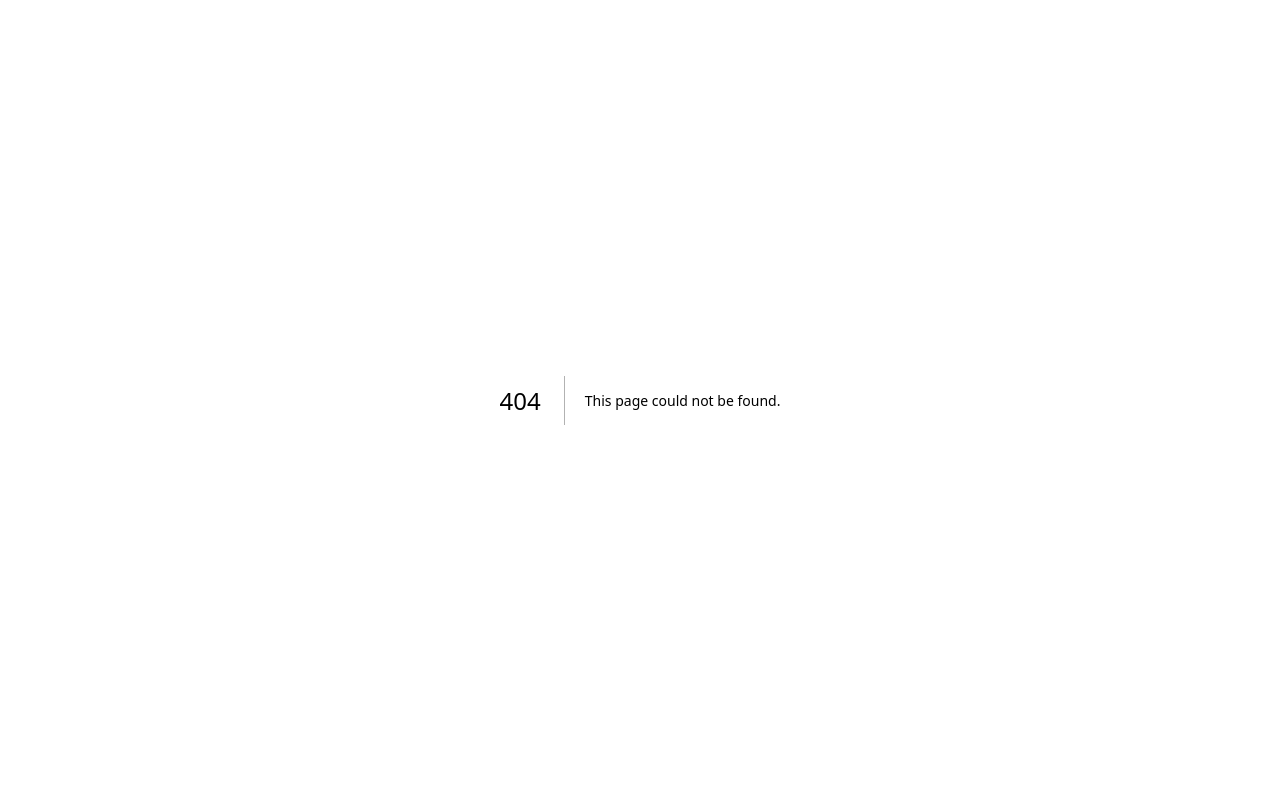
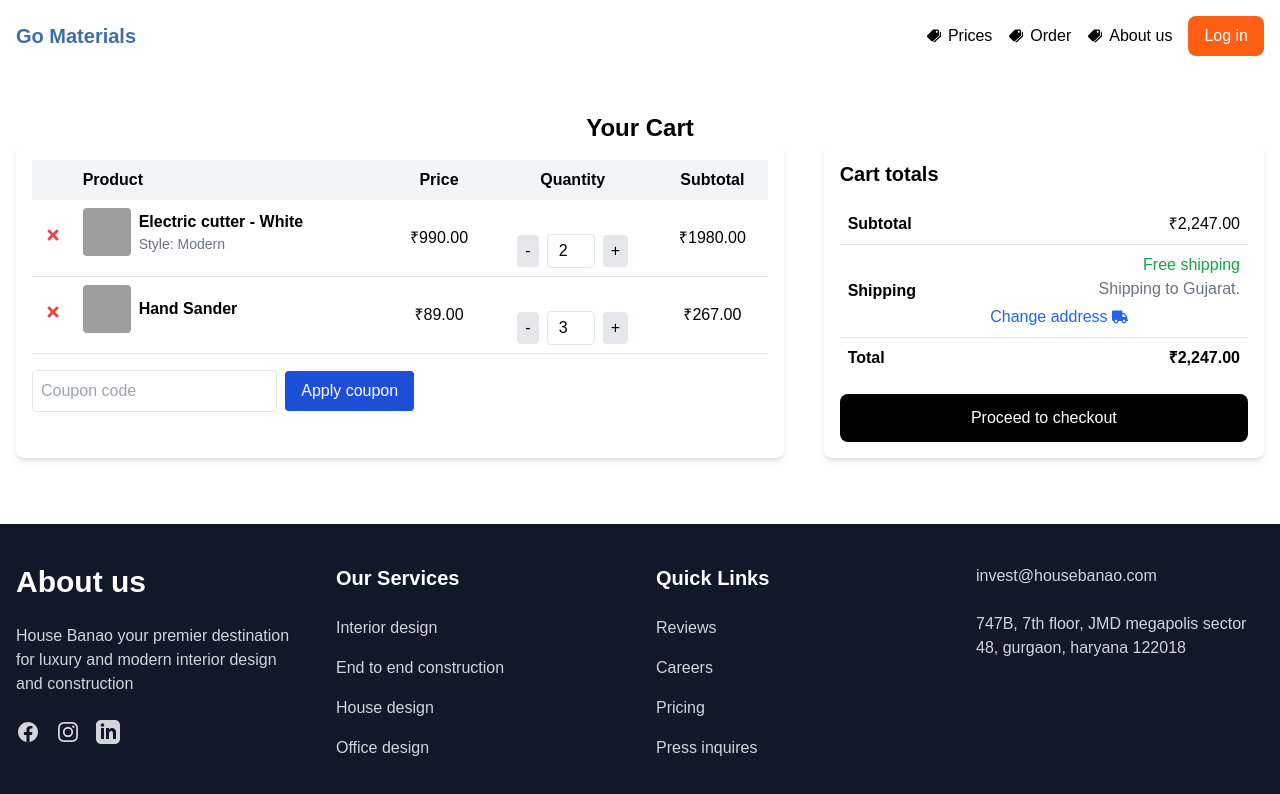
Before and after one commit to housebanao-main/goMaterial-Website, a Next.js app: page /b2c/cart in a window 1280 px wide. Before the commit this address had no page. Shown: the top 794 px of the page. Built offline with nearby package versions, Linux system fonts and the light colour scheme; grey boxes are pictures that could not be loaded.

Commit message:
Add Cart functionality with CartItems and CartTotals components

```diff
--- /dev/null
+++ b/src/app/b2c/cart/components/CartItems.js
@@ -0,0 +1,114 @@
+"use client";
+import React from "react";
+import { FaTimes } from "react-icons/fa";
+
+const CartItems = () => {
+  const cartItems = [
+    {
+      id: 1,
+      name: "Electric cutter - White",
+      style: "Modern",
+      price: 990,
+      quantity: 2,
+      image: "https://picsum.photos/300/200?random=4", // Replace with actual image URL
+    },
+    {
+      id: 2,
+      name: "Hand Sander",
+      price: 89,
+      quantity: 3,
+      image: "https://picsum.photos/300/200?random=4", // Replace with actual image URL
+    },
+  ];
+
+  const updateQuantity = (id, delta) => {
+    const updatedItems = cartItems.map((item) => {
+      if (item.id === id) {
+        const newQuantity = Math.min(10, Math.max(1, item.quantity + delta));
+        return { ...item, quantity: newQuantity };
+      }
+      return item;
+    });
+    console.log(updatedItems); // Replace with state update logic
+  };
+
+  return (
+    <div className="bg-white p-4 w-[70%] shadow-md rounded-lg">
+      <table className="w-full border-collapse">
+        <thead>
+          <tr className="bg-gray-100">
+            <th className="p-2"></th>
+            <th className="p-2 text-left">Product</th>
+            <th className="p-2">Price</th>
+            <th className="p-2">Quantity</th>
+            <th className="p-2">Subtotal</th>
+          </tr>
+        </thead>
+        <tbody>
+          {cartItems.map((item) => (
+            <tr key={item.id} className="border-b  items-center w-full">
+              <td className="p-2 text-center">
+                <button className="text-red-500 hover:text-red-700">
+                  <FaTimes />
+                </button>
+              </td>
+              <td className="p-2 flex items-center gap-2">
+                <img
+                  src={item.image}
+                  alt={item.name}
+                  className="w-12 h-12 rounded"
+                />
+                <div>
+                  <p className="font-semibold">{item.name}</p>
+                  {item.style && (
+                    <p className="text-gray-500 text-sm">Style: {item.style}</p>
+                  )}
+                </div>
+              </td>
+              <td className="p-2 text-center">₹{item.price.toFixed(2)}</td>
+              <td className="p-2 text-center flex items-center justify-center gap-2">
+                <button
+                  onClick={() => updateQuantity(item.id, -1)}
+                  className="px-2 py-1 bg-gray-200 rounded"
+                >
+                  -
+                </button>
+                <input
+                  type="number"
+                  className="w-12 border rounded p-1 text-center"
+                  value={item.quantity}
+                  readOnly
+                />
+                <button
+                  onClick={() => updateQuantity(item.id, 1)}
+                  className="px-2 py-1 bg-gray-200 rounded"
+                >
+                  +
+                </button>
+              </td>
+              <td className="p-2 text-center">
+                ₹{(item.price * item.quantity).toFixed(2)}
+              </td>
+            </tr>
+          ))}
+        </tbody>
+      </table>
+
+      <div className="flex items-center gap-2 mt-4">
+        <input
+          type="text"
+          placeholder="Coupon code"
+          className="border rounded p-2 w-1/3"
+        />
+        <button className="bg-blue-700 text-white px-4 py-2 rounded">
+          Apply coupon
+        </button>
+        {/* <button className="bg-gray-400 text-white px-4 py-2 rounded" disabled>
+          Update cart
+        </button> */}
+      </div>
+    </div>
+  );
+};
+
+export default CartItems;
--- /dev/null
+++ b/src/app/b2c/cart/components/CartTotals.js
@@ -0,0 +1,37 @@
+import React from "react";
+import { FaTruck } from "react-icons/fa";
+
+const CartTotals = () => {
+  return (
+    <div className="bg-white p-4 shadow-md w-[40%] rounded-lg">
+      <h2 className="text-xl font-semibold mb-4">Cart totals</h2>
+      <table className="w-full border-collapse">
+        <tbody>
+          <tr className="border-b">
+            <td className="p-2 font-semibold">Subtotal</td>
+            <td className="p-2 text-right">₹2,247.00</td>
+          </tr>
+          <tr className="border-b">
+            <td className="p-2 font-semibold">Shipping</td>
+            <td className="p-2 text-right">
+              <p className="text-green-600 font-medium">Free shipping</p>
+              <p className="text-gray-500">Shipping to Gujarat.</p>
+              <button className="text-blue-600 flex items-center gap-1 mt-1">
+                Change address <FaTruck />
+              </button>
+            </td>
+          </tr>
+          <tr>
+            <td className="p-2 font-semibold">Total</td>
+            <td className="p-2 text-right font-semibold">₹2,247.00</td>
+          </tr>
+        </tbody>
+      </table>
+      <button className="w-full bg-black text-white py-3 mt-4 rounded-lg text-center">
+        Proceed to checkout
+      </button>
+    </div>
+  );
+};
+
+export default CartTotals;
--- /dev/null
+++ b/src/app/b2c/cart/page.js
@@ -0,0 +1,22 @@
+import CenterWrapper from "@/components/CenterWrapper";
+import { MainHeading } from "@/components/MainHeading";
+import Wrapper from "@/components/Wrapper";
+import React from "react";
+import CartItems from "./components/CartItems";
+import CartTotals from "./components/CartTotals";
+
+function CartPage() {
+  return (
+    <Wrapper>
+      <CenterWrapper>
+        <MainHeading className={"font-bold text-center"}>Your Cart</MainHeading>
+        <div className="flex gap-x-10 w-full">
+          <CartItems />
+          <CartTotals />
+        </div>
+      </CenterWrapper>
+    </Wrapper>
+  );
+}
+
+export default CartPage;
--- a/src/app/b2c/product/[id]/components/ProductDesc.js
+++ b/src/app/b2c/product/[id]/components/ProductDesc.js
@@ -4,6 +4,7 @@ import {
   Paragraph,
   SubHeading,
 } from "@/components/MainHeading";
+import Link from "next/link";
 import React from "react";
 
 const ProductDesc = () => {
@@ -22,9 +23,11 @@ const ProductDesc = () => {
           className="w-[10%] p-2 border rounded-md"
           defaultValue={1}
         />
-        <button className="bg-black w-4/5 text-white px-6 py-2 rounded-md">
-          Add to cart
-        </button>
+        <Link href="/b2c/cart" className=" w-4/5">
+          <button className="bg-black w-full text-white px-6 py-2 rounded-md">
+            Add to cart
+          </button>
+        </Link>
         <button className="p-2 w-[10%] border rounded-md">♡</button>
       </div>
       <div className="mt-6">
--- a/src/app/b2c/product/[id]/components/RelatedProducts.js
+++ b/src/app/b2c/product/[id]/components/RelatedProducts.js
@@ -34,7 +34,7 @@ function RelatedProducts() {
     },
   ];
   return (
-    <div>
+    <div className="px-20">
       <MainHeading className={"font-bold text-center mb-7"}>
         Related Products
       </MainHeading>
```
